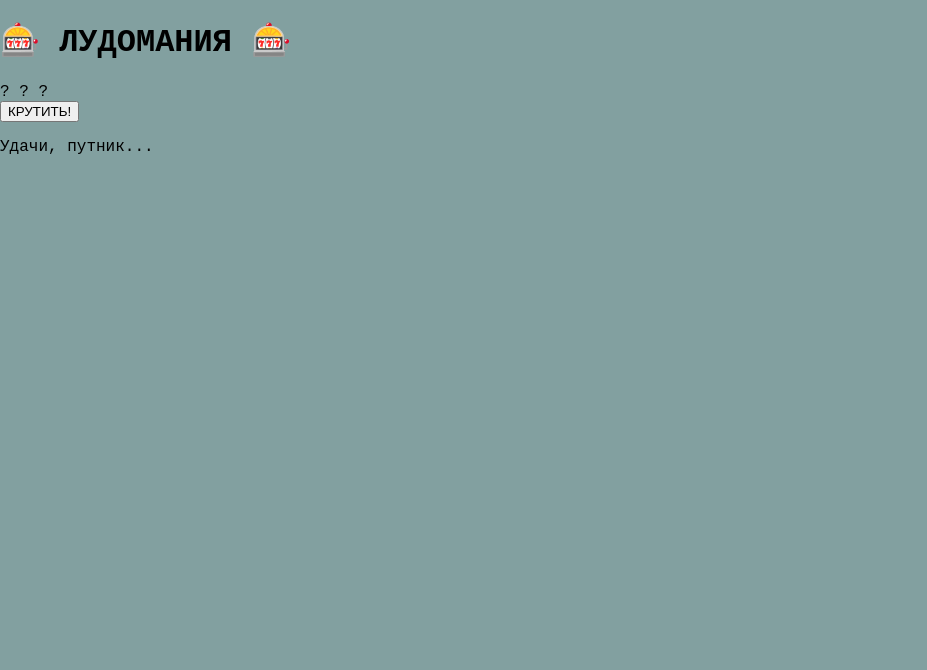
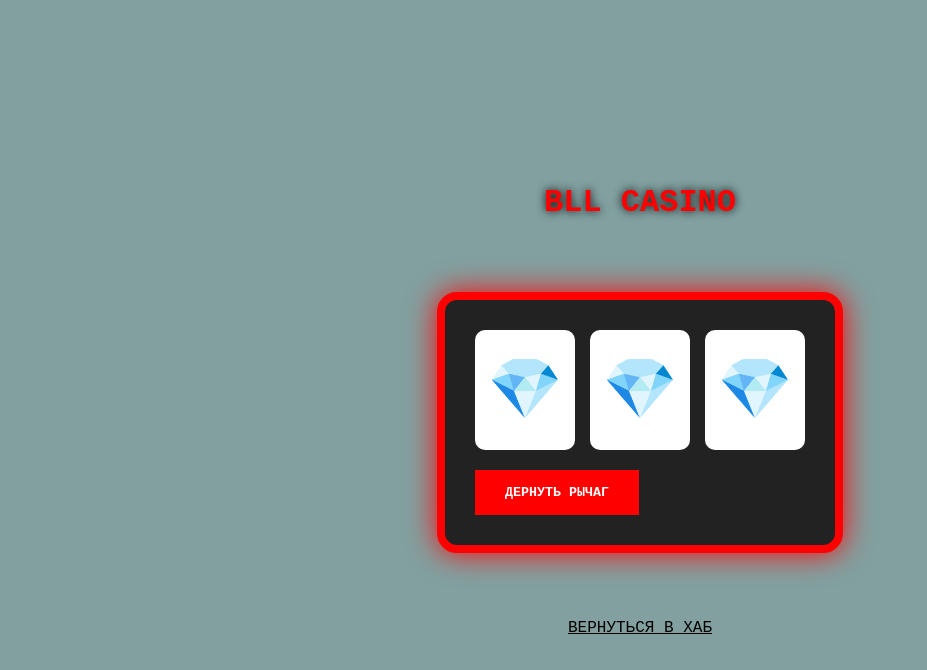
Before and after one commit to BLL8bit/BLL8bit.github.io, a plain HTML site: page games/casino.html in a window 1280 px wide. Shown: the whole page, without its empty margins (0-927 px from the left). Drawn offline with Linux system fonts and the light colour scheme; a web font is replaced by a local one.

Commit message:
Update casino.html

```diff
--- a/games/casino.html
+++ b/games/casino.html
@@ -2,37 +2,86 @@
 <html lang="ru">
 <head>
     <meta charset="UTF-8">
-    <title>Pixel Casino</title>
+    <title>BLL | Casino</title>
     <link rel="stylesheet" href="../style.css">
+    <style>
+        .slot-machine {
+            background: #222;
+            padding: 30px;
+            border: 8px solid #ff0000;
+            border-radius: 20px;
+            box-shadow: 0 0 30px #ff0000;
+            margin-top: 50px;
+        }
+        .reels {
+            display: flex;
+            gap: 15px;
+            margin-bottom: 20px;
+        }
+        .reel {
+            width: 100px;
+            height: 120px;
+            background: white;
+            border-radius: 10px;
+            display: flex;
+            justify-content: center;
+            align-items: center;
+            font-size: 60px;
+            overflow: hidden;
+            position: relative;
+        }
+        .spinning { animation: blur 0.1s infinite alternate; }
+        @keyframes blur { from { filter: blur(0); } to { filter: blur(5px); } }
+
+        button {
+            padding: 15px 30px;
+            font-family: 'Courier New';
+            font-weight: bold;
+            background: #ff0000;
+            color: white;
+            border: none;
+            cursor: pointer;
+        }
+    </style>
 </head>
-<body>
-    <h1>🎰 ЛУДОМАНИЯ 🎰</h1>
-    <div id="slot-machine">
-        <div id="slots">
-            <span id="s1">?</span>
-            <span id="s2">?</span>
-            <span id="s3">?</span>
+<body style="align-items: center; justify-content: center; display: flex; flex-direction: column;">
+    <h1 style="color: #ff0000; text-shadow: 0 0 10px #000;">BLL CASINO</h1>
+
+    <div class="slot-machine">
+        <div class="reels">
+            <div id="r1" class="reel">💎</div>
+            <div id="r2" class="reel">💎</div>
+            <div id="r3" class="reel">💎</div>
         </div>
-        <button onclick="spin()">КРУТИТЬ!</button>
-        <p id="resultText">Удачи, путник...</p>
+        <button onclick="spin()">ДЕРНУТЬ РЫЧАГ</button>
     </div>
 
+    <p id="status" style="margin-top: 20px; font-weight: bold;"></p>
+    <a href="../index.html" style="margin-top: 30px; color: #000;">ВЕРНУТЬСЯ В ХАБ</a>
+
     <script>
-        const symbols = ['🍎', '🍒', '💎', '7️⃣', '💀'];
+        const symbols = ['🍎', '🍒', '🍋', '7️⃣', '💀', '💎'];
         function spin() {
-            const s1 = symbols[Math.floor(Math.random() * symbols.length)];
-            const s2 = symbols[Math.floor(Math.random() * symbols.length)];
-            const s3 = symbols[Math.floor(Math.random() * symbols.length)];
+            const reels = [document.getElementById('r1'), document.getElementById('r2'), document.getElementById('r3')];
+            reels.forEach(r => r.classList.add('spinning'));
+            document.getElementById('status').innerText = "КРУТИМ...";
 
-            document.getElementById('s1').innerText = s1;
-            document.getElementById('s2').innerText = s2;
-            document.getElementById('s3').innerText = s3;
+            setTimeout(() => {
+                const results = reels.map(r => {
+                    r.classList.remove('spinning');
+                    const res = symbols[Math.floor(Math.random() * symbols.length)];
+                    r.innerText = res;
+                    return res;
+                });
 
-            if (s1 === s2 && s2 === s3) {
-                document.getElementById('resultText').innerText = "ДЖЕКПОТ!";
-            } else {
-                document.getElementById('resultText').innerText = "Попробуй еще раз...";
-            }
+                if (results[0] === results[1] && results[1] === results[2]) {
+                    document.getElementById('status').innerText = "ДЖЕКПОТ!";
+                    document.getElementById('status').style.color = "gold";
+                } else {
+                    document.getElementById('status').innerText = "ПОПРОБУЙ ЕЩЕ";
+                    document.getElementById('status').style.color = "black";
+                }
+            }, 1000);
         }
     </script>
 </body>
```
